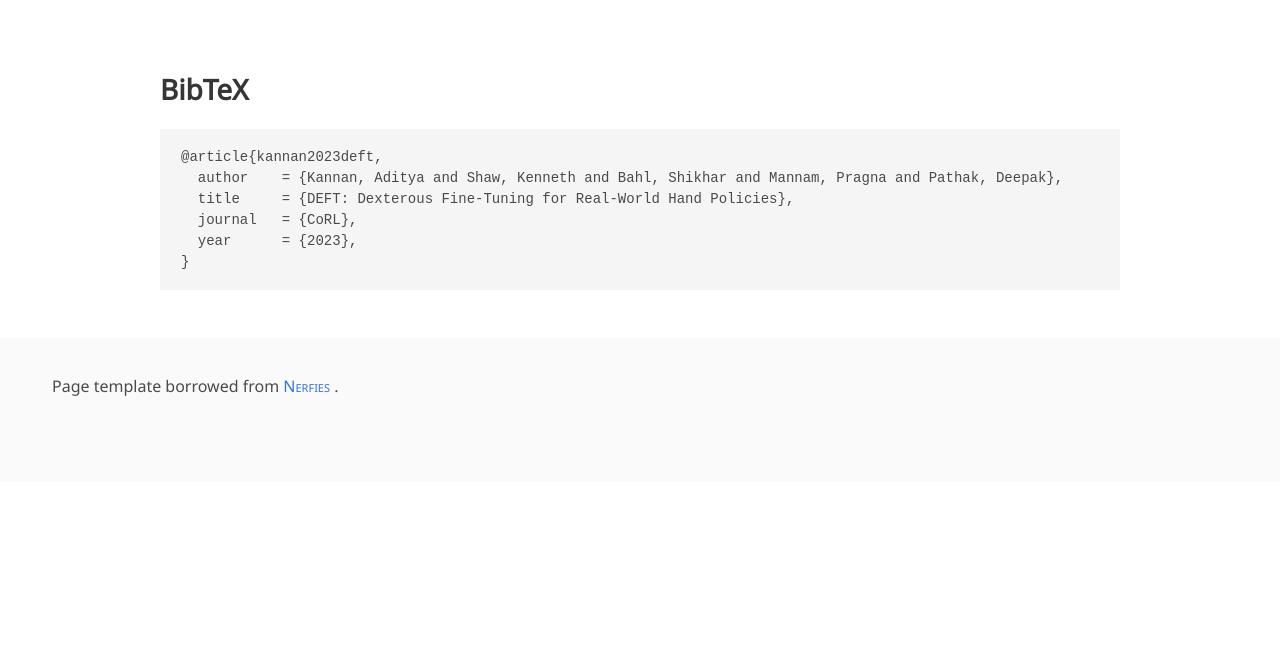
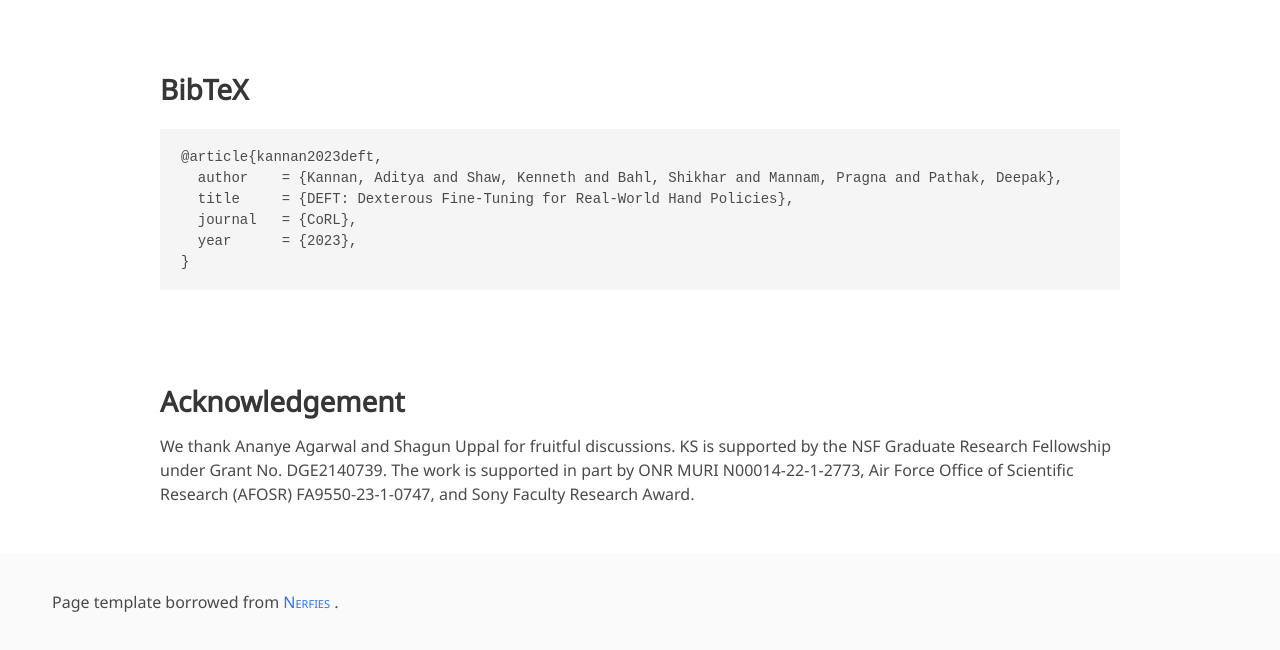
Before and after one commit to dexterous-finetuning/dexterous-finetuning.github.io, a plain HTML site: page index.html in a window 1280 px wide. Shown: the part 7099-7749 px from the top of the page. Before the commit the page ends 7581 px from the top, so only its background shows below. Drawn offline with nearby package versions, Linux system fonts and the light colour scheme; some icons are missing; a web font is replaced by a local one.

Commit message:
updating small bug

```diff
--- a/index.html
+++ b/index.html
@@ -514,6 +514,13 @@
   </div>
 </section>
 
+<!-- TODO: After arxiving -->
+<section class="section" id="BibTeX">
+  <div class="container is-max-desktop content">
+    <h2 class="title">Acknowledgement</h2>
+      We thank Ananye Agarwal and Shagun Uppal for fruitful discussions.  KS is supported by the NSF Graduate Research Fellowship under Grant No. DGE2140739.  The work is supported in part by ONR MURI N00014-22-1-2773, Air Force Office of Scientific Research (AFOSR) FA9550-23-1-0747, and Sony Faculty Research Award.
+  </div>
+</section>
 
 <footer class="footer">
   <div class="container">
```
